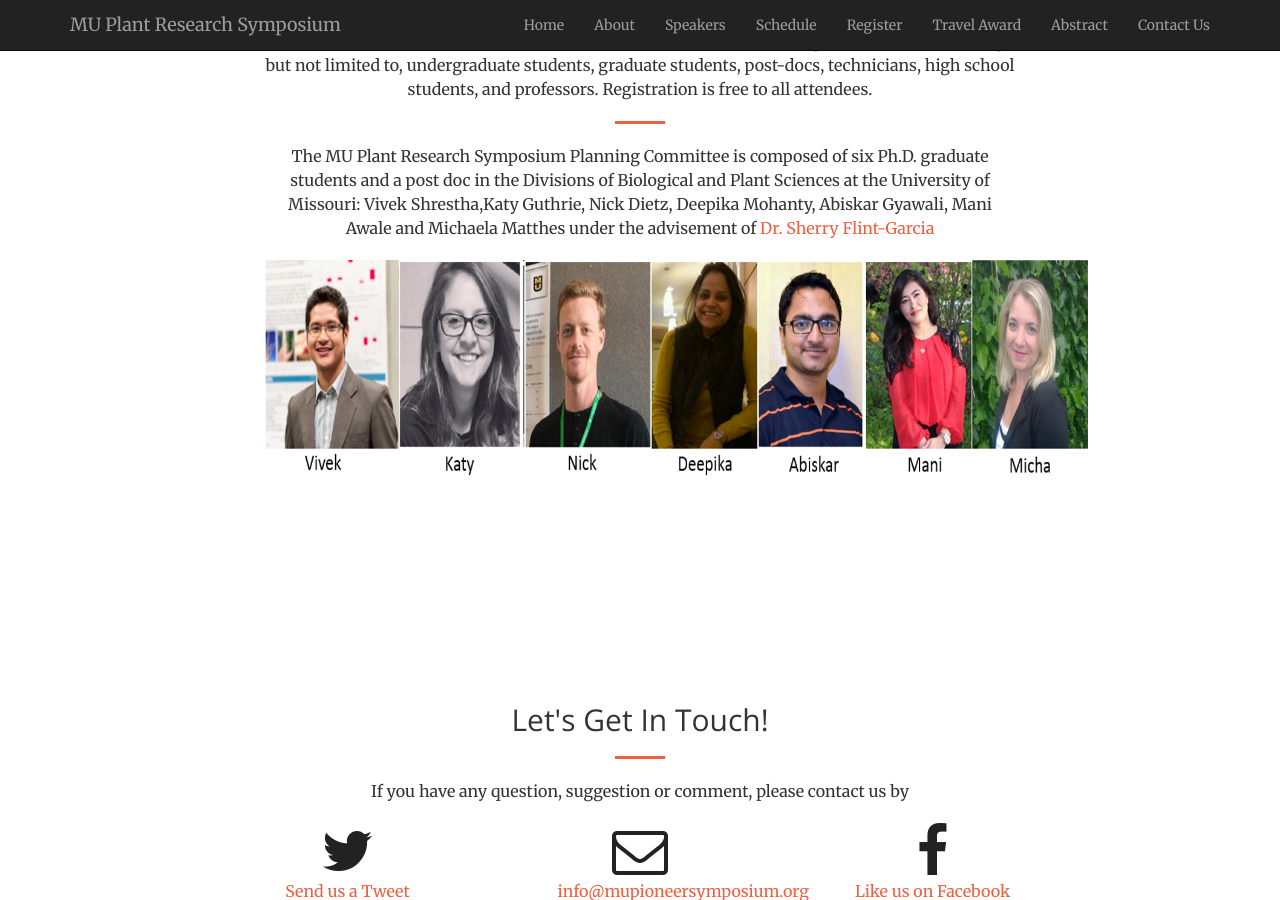
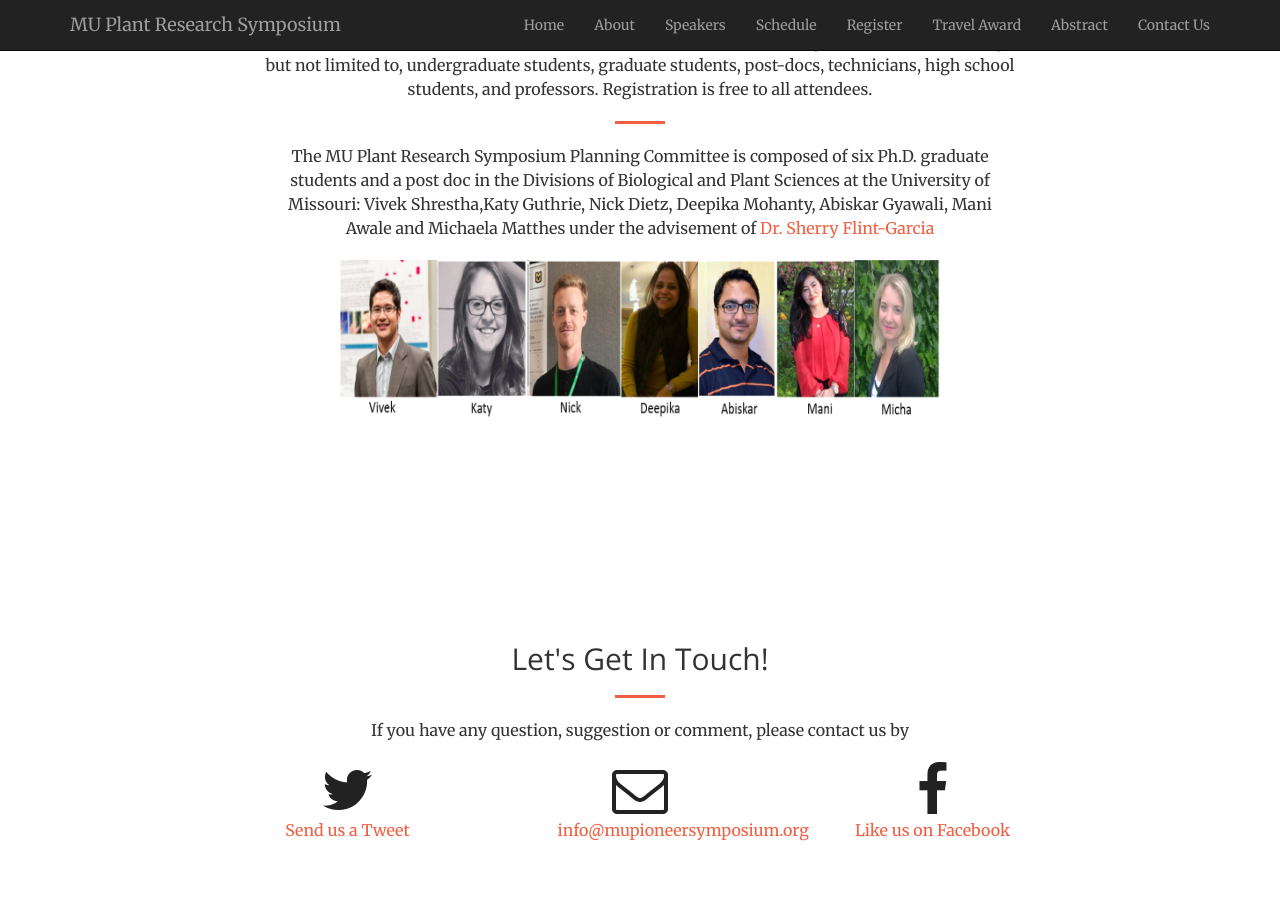
Before and after one commit to mupioneersymposium/mupioneersymposium.github.io, a Jekyll site: the page built from index.html, in a window 1280 px wide and 900 px high, scrolled down 2029 px. Built offline with Jekyll 4.4.1, drawn with Linux system fonts in a browser that asks for light colours.

Commit message:
Update about-brief.html

```diff
--- a/_includes/about-brief.html
+++ b/_includes/about-brief.html
@@ -12,7 +12,7 @@
 <p>The symposium welcomes all members of the scientific and surronding communities including, but not limited to, undergraduate students, graduate students, post-docs, technicians, high school students, and professors. Registration is free to all attendees. </p>
 <hr>
                 <p>The MU Plant Research Symposium Planning Committee is composed of six Ph.D. graduate students and a post doc in the Divisions of Biological and Plant Sciences at the University of Missouri: Vivek Shrestha,Katy Guthrie, Nick Dietz, Deepika Mohanty, Abiskar Gyawali, Mani Awale and Michaela Matthes under the advisement of <a href="http://web.missouri.edu/~flint-garcias/" target="_blank">Dr. Sherry Flint-Garcia</a></p>
-                <p><img src="/img/3rdyearcommittee.png" style="max-width: 110%;"></p>
+                <p><img src="/img/3rdyearcommittee.png" style="max-width: 80%;"></p>
 
             </div>
         </div>
```
